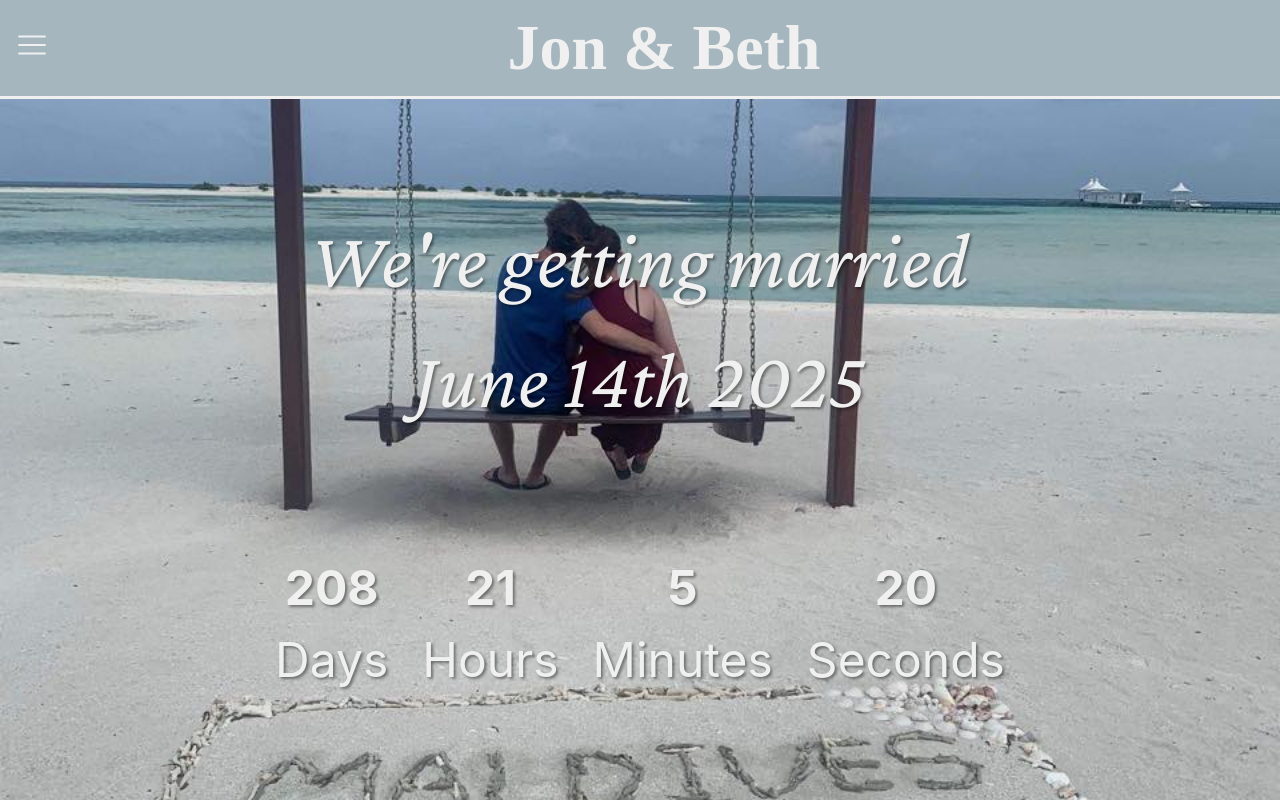
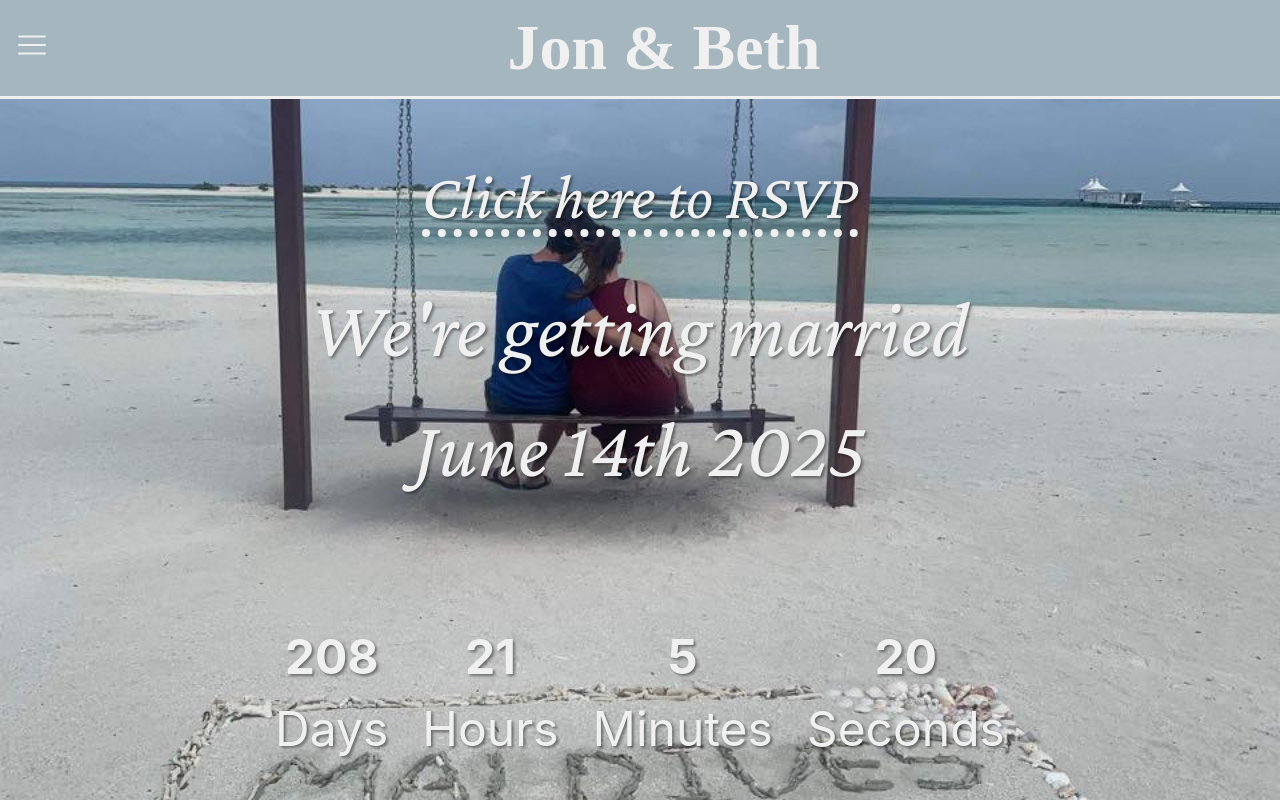
Before and after one commit to skelham-marsh/skelham-marsh.github.io, a React (Vite) app: page / in a window 1280 px wide. Built offline with nearby package versions, Linux system fonts and the light colour scheme; no server answers; a web font is replaced by a local one.

Commit message:
feat: add rsvp link to home page

```diff
--- a/src/pages/Home/Home.module.css
+++ b/src/pages/Home/Home.module.css
@@ -32,6 +32,16 @@
   img {
     border-radius: 2rem;
     max-width: 600px;
+  }
+
+  a {
+    display: inline-block;
+    border-bottom: 0.5rem dotted var(--color-white);
+    text-decoration: none;
+    color: var(--color-white);
+    line-height: 1;
+    font-size: 4rem;
+    margin-bottom: 2rem;
   }
 }
 
--- a/src/pages/Home/Home.tsx
+++ b/src/pages/Home/Home.tsx
@@ -1,6 +1,7 @@
 import React from 'react'
 import styles from "./Home.module.css"
 import { Countdown } from './components/Countdown/Countdown'
+import { NavLink } from 'react-router-dom'
 
 export const WEDDING_DATE = "June 14th 2025"
 export function Home() {
@@ -8,6 +9,7 @@ export function Home() {
     <div className={styles.body}>
       <div className={styles.left}>
         <div className={styles.text}>
+          <NavLink to="/rsvp"><p>Click here to RSVP</p></NavLink>
           <p>We're getting married </p>
           <p>{WEDDING_DATE}</p>
         </div>
```
